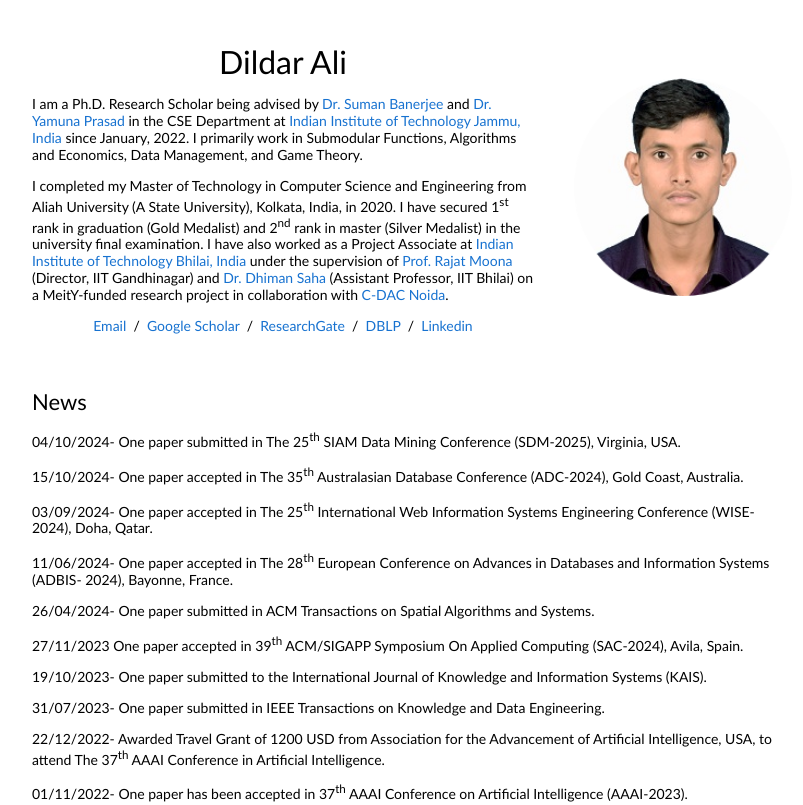
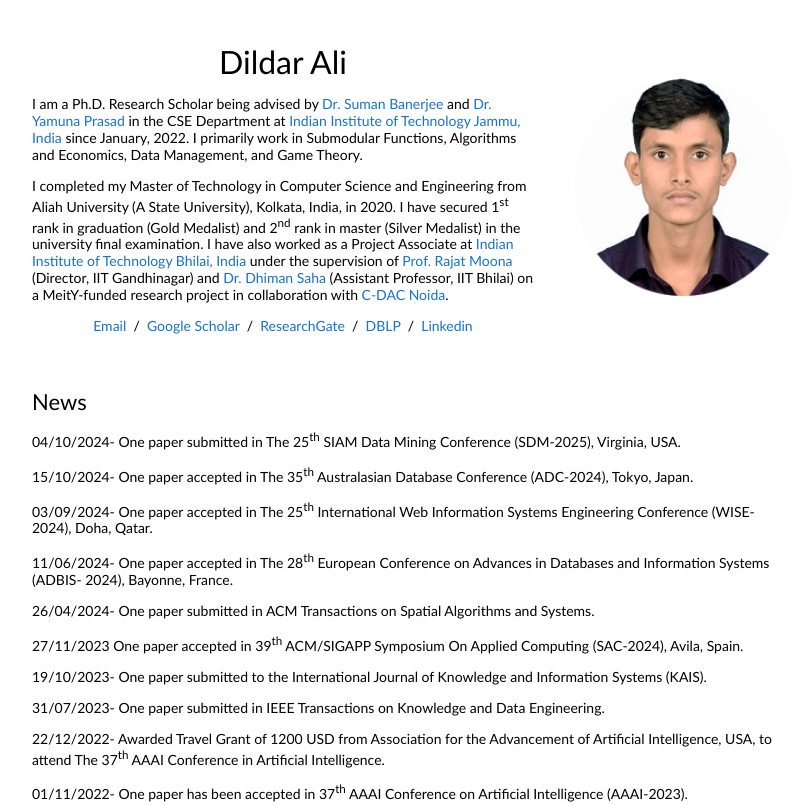
Before and after one commit to dildariitjammu/dildariitjammu.github.io, a plain HTML site: page index.html in a window 1280 px wide. Shown: the top 805 px of the page, without its empty margins (228-1031 px from the left). Drawn offline with Linux system fonts and the light colour scheme.

Commit message:
Update index.html

```diff
--- a/index.html
+++ b/index.html
@@ -51,7 +51,7 @@
             <td style="padding:20px;width:100%;vertical-align:middle">
               <heading>News</heading>
 		<p> 04/10/2024- One paper submitted in The 25<sup>th</sup> SIAM Data Mining Conference (SDM-2025), Virginia, USA.</p>
-		<p> 15/10/2024- One paper accepted in The 35<sup>th</sup> Australasian Database Conference (ADC-2024), Gold Coast, Australia.</p>
+		<p> 15/10/2024- One paper accepted in The 35<sup>th</sup> Australasian Database Conference (ADC-2024), Tokyo, Japan.</p>
 		<p> 03/09/2024- One paper accepted in The 25<sup>th</sup> International Web Information Systems Engineering Conference (WISE-2024), Doha, Qatar.</p>
 		<p> 11/06/2024- One paper accepted in The 28<sup>th</sup> European Conference on Advances in Databases and Information Systems (ADBIS- 2024), Bayonne, France.</p>
 		<p> 26/04/2024- One paper submitted in ACM Transactions on Spatial Algorithms and Systems.</p>
```
